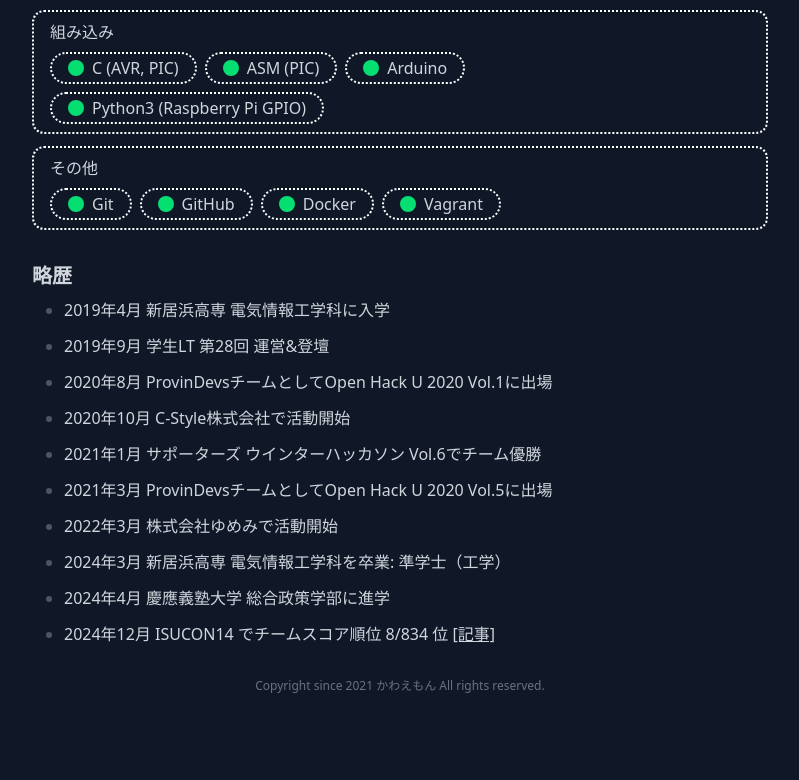
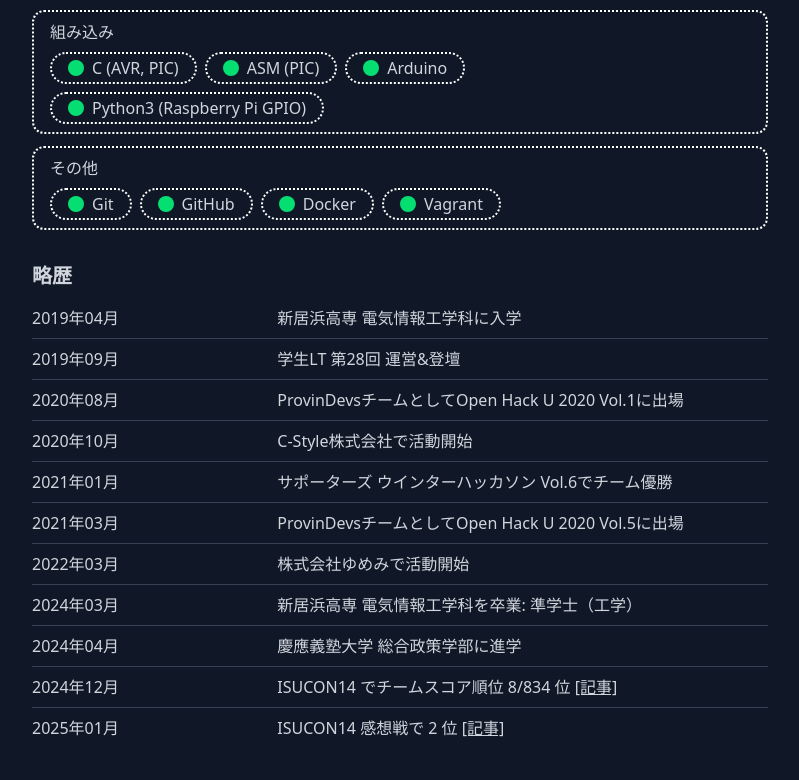
Before and after one commit to kawaemon/portfolio, a Next.js app: page / in a window 1280 px wide. Shown: the part 2003-2783 px from the top of the page, without its empty margins (240-1039 px from the left). Before the commit the page ends 2729 px from the top, so only its background shows below. Built offline with nearby package versions, Linux system fonts and the light colour scheme.

Commit message:
feat: history with table?

```diff
--- a/app/components/History.tsx
+++ b/app/components/History.tsx
@@ -2,28 +2,28 @@ import React, { FC } from "react";
 import { ExternalLink } from "./base/ExternalLink";
 import { List } from "./base/List";
 import { H3 } from "./base/H";
+import { Table } from "./base/Table";
 
 export const History: FC = () => (
     <section className="mt-8 max-w-full">
         <H3>略歴</H3>
-        <List>
-            <li>2019年4月 新居浜高専 電気情報工学科に入学</li>
-            <li>2019年9月 学生LT 第28回 運営&登壇</li>
-            <li>
-                2020年8月 ProvinDevsチームとしてOpen Hack U 2020 Vol.1に出場
-            </li>
-            <li>2020年10月 C-Style株式会社で活動開始</li>
-            <li>
-                2021年1月 サポーターズ ウインターハッカソン Vol.6でチーム優勝
-            </li>
-            <li>
-                2021年3月 ProvinDevsチームとしてOpen Hack U 2020 Vol.5に出場
-            </li>
-            <li>2022年3月 株式会社ゆめみで活動開始</li>
-            <li>2024年3月 新居浜高専 電気情報工学科を卒業: 準学士（工学）</li>
-            <li>2024年4月 慶應義塾大学 総合政策学部に進学</li>
-            <li>
-                2024年12月 ISUCON14 でチームスコア順位 8/834 位{" "}
+        <Table>
+            {{
+                "2019年04月": "新居浜高専 電気情報工学科に入学",
+                "2019年09月": "学生LT 第28回 運営&登壇",
+                "2020年08月":
+                    "ProvinDevsチームとしてOpen Hack U 2020 Vol.1に出場",
+                "2020年10月": "C-Style株式会社で活動開始",
+                "2021年01月":
+                    "サポーターズ ウインターハッカソン Vol.6でチーム優勝",
+                "2021年03月":
+                    "ProvinDevsチームとしてOpen Hack U 2020 Vol.5に出場",
+                "2022年03月": "株式会社ゆめみで活動開始",
+                "2024年03月": "新居浜高専 電気情報工学科を卒業: 準学士（工学）",
+                "2024年04月": "慶應義塾大学 総合政策学部に進学",
+                "2024年12月": (
+                    <>
+                        ISUCON14 でチームスコア順位 8/834 位{" "}
                         <ExternalLink
                             className="underline"
                             href="https://zenn.dev/kawaemon/articles/f40529e0c447f5"
@@ -31,7 +31,21 @@ export const History: FC = () => (
                         >
                             [記事]
                         </ExternalLink>
-            </li>
-        </List>
+                    </>
+                ),
+                "2025年01月": (
+                    <>
+                        ISUCON14 感想戦で 2 位{" "}
+                        <ExternalLink
+                            className="underline"
+                            href="https://zenn.dev/kawaemon/articles/529fd6a12ac43b"
+                            label="ISUCON14 感想戦参加記へのリンク"
+                        >
+                            [記事]
+                        </ExternalLink>
+                    </>
+                ),
+            }}
+        </Table>
     </section>
 );
--- a/app/components/Profile.tsx
+++ b/app/components/Profile.tsx
@@ -1,52 +1,31 @@
 import React, { FC } from "react";
 import { List } from "./base/List";
-import { sit } from "./util";
 import { H3 } from "./base/H";
-
-const TableData: FC<{ children: Record<string, string> }> = ({ children }) => (
-    <tbody>
-        {Object.entries(children).map(([k, v], i) => (
-            <tr
-                className={[
-                    "pt-3",
-                    sit(i > 0, "border-t-1 border-gray-700"),
-                ].join(" ")}
-                key={k}
-            >
-                <td className="py-2 w-1/3">{k}</td>
-                <td className="py-2 w-2/3">{v}</td>
-            </tr>
-        ))}
-    </tbody>
-);
+import { Table } from "./base/Table";
 
 export const Profile: FC = () => {
     return (
         <section className="max-w-full space-y-4">
             <section>
-                <table className="w-full">
-                    <TableData>
+                <Table>
                     {{
                         ニックネーム: "かわえもん",
                         所属: "慶應義塾大学 総合政策学部",
                         趣味: "ツーリング",
                         生年月日: "2003-07-08",
                     }}
-                    </TableData>
-                </table>
+                </Table>
             </section>
 
             <section>
                 <H3 className="my-2">検定</H3>
-                <table className="w-full">
-                    <TableData>
+                <Table>
                     {{
                         "TOEIC L&R": "835点",
                         "TOEFL ITP": "530点",
                         P検: "準2級",
                     }}
-                    </TableData>
-                </table>
+                </Table>
             </section>
 
             <section>
--- /dev/null
+++ b/app/components/base/Table.tsx
@@ -0,0 +1,23 @@
+import React, { FC, ReactNode } from "react";
+import { sit } from "../util";
+
+type Props = { children: Record<string, ReactNode>; className?: string };
+
+export const Table: FC<Props> = ({ children, className }) => (
+    <table className={`w-full ${className ?? ""}`}>
+        <tbody>
+            {Object.entries(children).map(([k, v], i) => (
+                <tr
+                    className={[
+                        "pt-3",
+                        sit(i > 0, "border-t-1 border-gray-700"),
+                    ].join(" ")}
+                    key={k}
+                >
+                    <td className="py-2 w-1/3">{k}</td>
+                    <td className="py-2 w-2/3">{v}</td>
+                </tr>
+            ))}
+        </tbody>
+    </table>
+);
```
Also changed, not shown: app/components/util/index.ts (renamed from app/components/util/index.tsx). Lines whose indentation alone changed are shown as unchanged.
